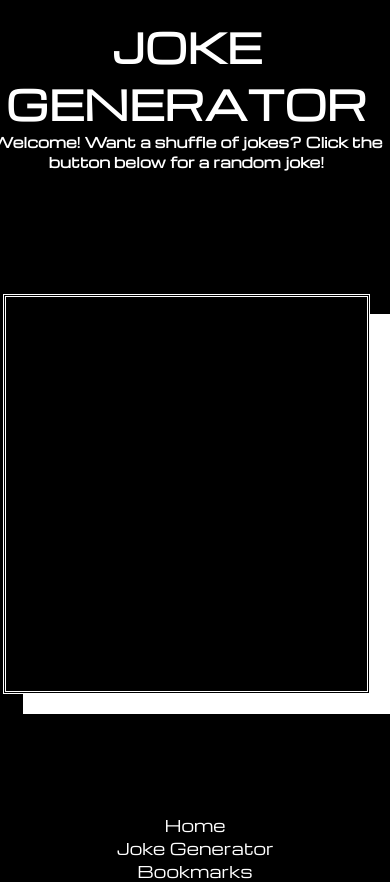
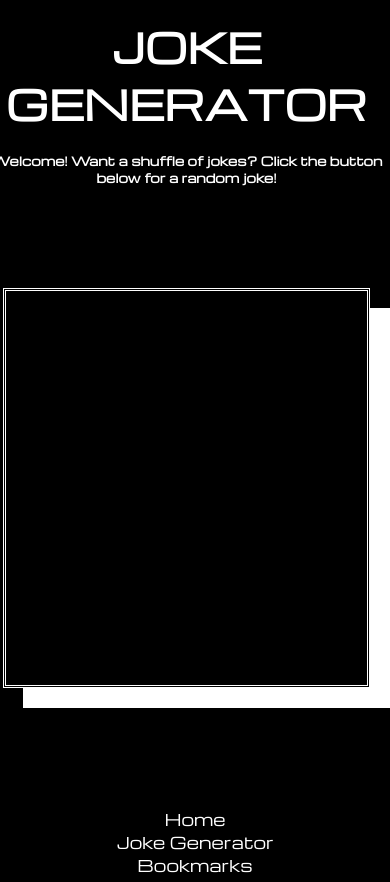
Before and after one commit to FunnyFetch/DADJokes, a plain HTML site: page index.html in a window 390 px wide. Shown: the part 3360-4242 px from the top of the page. Drawn offline with nearby package versions, Linux system fonts and the light colour scheme; no server answers.

Commit message:
css updated' '

```diff
--- a/styles.css
+++ b/styles.css
@@ -274,7 +274,9 @@ footer {
     }
 
     #generator h2 {
-        margin-bottom: 20%;
+        margin-top: 5%;
+        margin-bottom: 15%;
+        font-size: 12px;
     }
 
 
```
